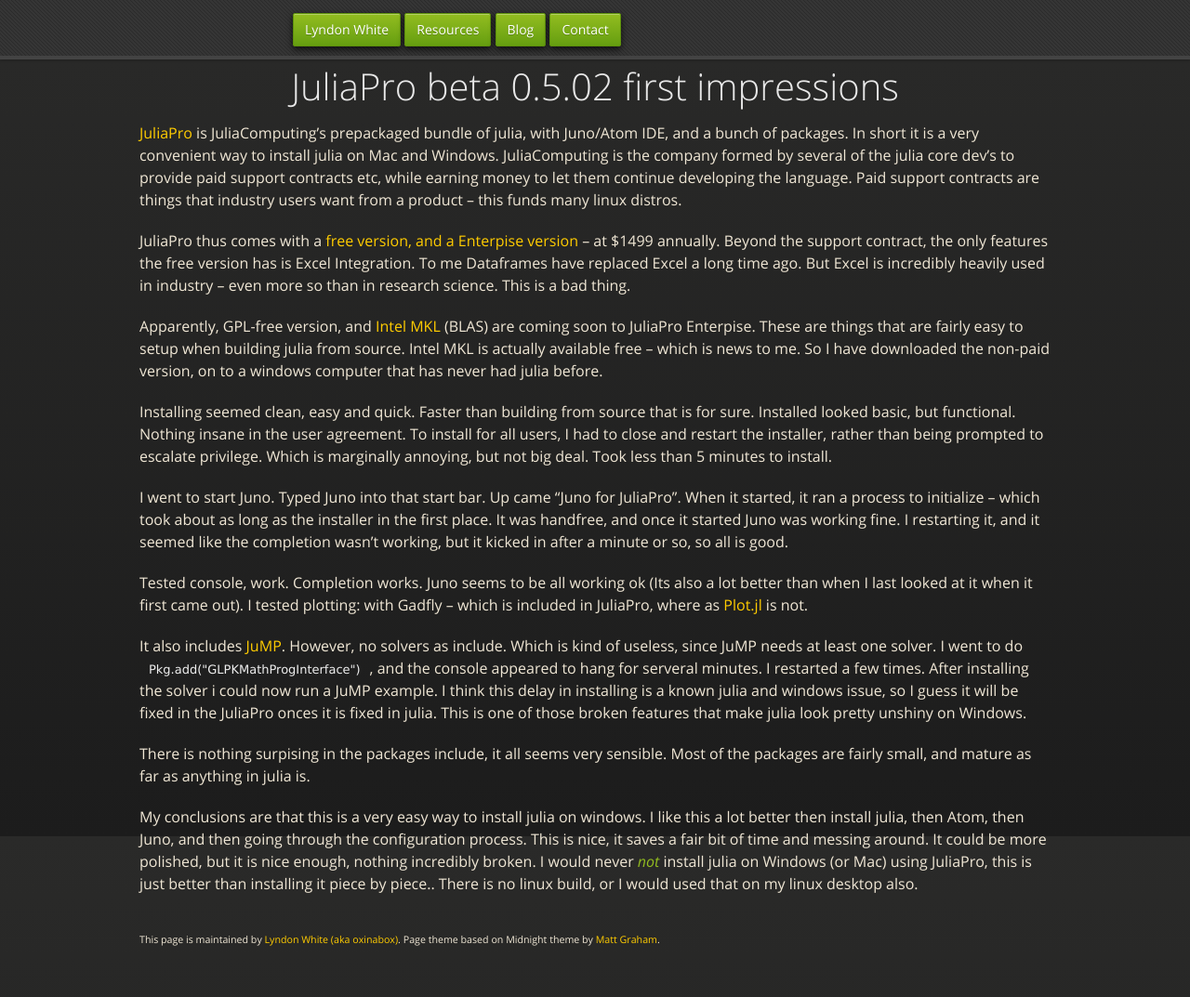
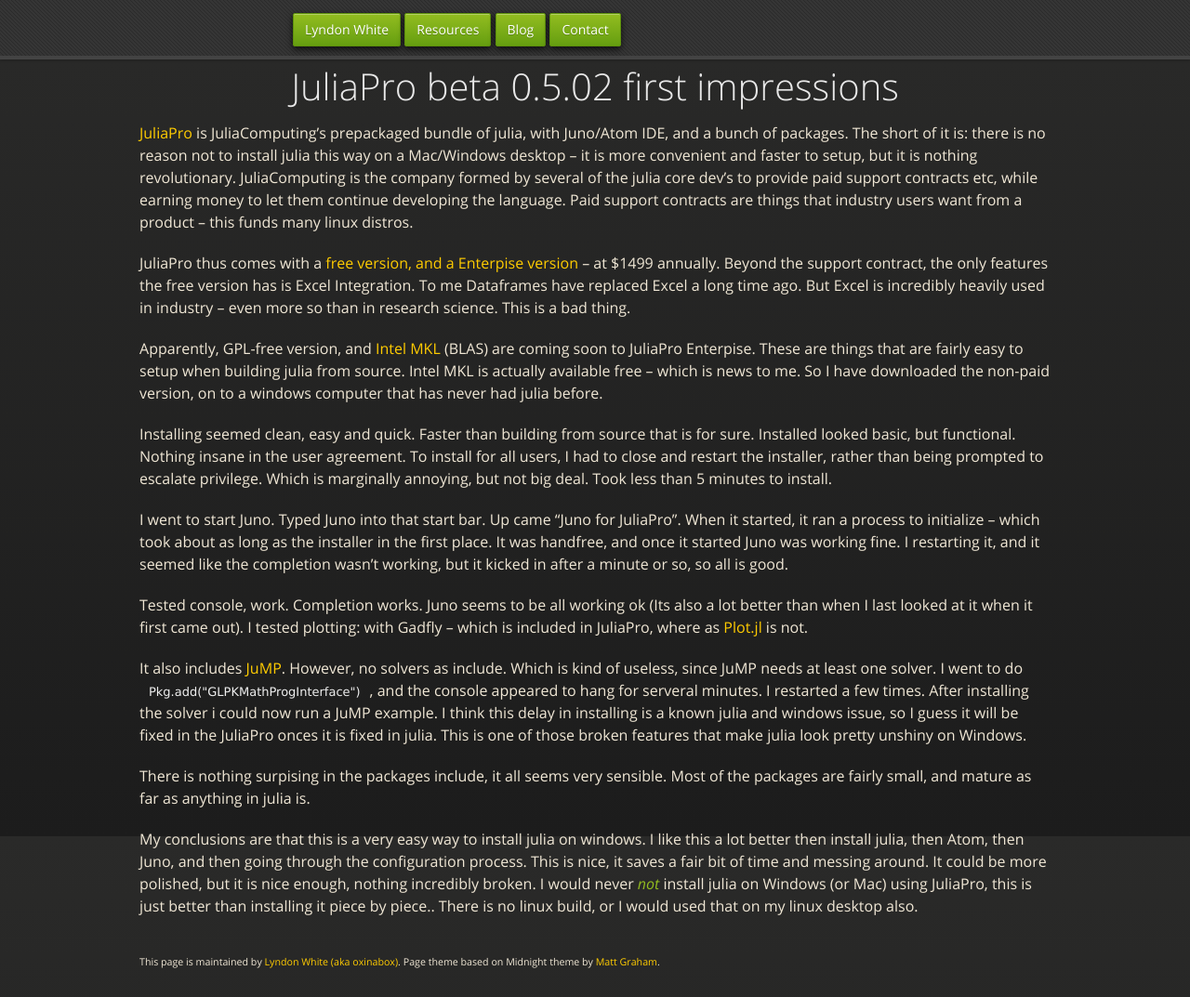
Before and after one commit to oxinabox/oxinabox.github.io, a Jekyll site: the page built from _posts/2017-01-19-JuliaPro-first-impressions.md, in a window 1280 px wide and 1073 px high. Shown: the whole window at 93% size. Built offline with Jekyll 4.4.1, drawn with Linux system fonts in a browser that asks for light colours; nearby versions of some CDN libraries; some web fonts are replaced.

Commit message:
Update 2017-01-19-JuliaPro-first-impressions.md

```diff
--- a/_posts/2017-01-19-JuliaPro-first-impressions.md
+++ b/_posts/2017-01-19-JuliaPro-first-impressions.md
@@ -5,8 +5,7 @@
    - julia
 ---
 
-[JuliaPro](http://juliacomputing.com/products/juliapro.html) is JuliaComputing's prepackaged bundle of julia, with Juno/Atom IDE, and a bunch of packages.
-In short it is a very convenient way to install julia on Mac and Windows.
+[JuliaPro](http://juliacomputing.com/products/juliapro.html) is JuliaComputing's prepackaged bundle of julia, with Juno/Atom IDE, and a bunch of packages. The short of it is: there is no reason not to install julia this way on a Mac/Windows desktop -- it is more convenient and faster to setup, but it is nothing revolutionary.
 <!--more-->
 JuliaComputing is the company formed by several of the julia core dev's to provide paid support contracts etc, while earning money to let them continue developing the language. Paid support contracts are things that industry users want from a product -- this funds many linux distros.
 
```
